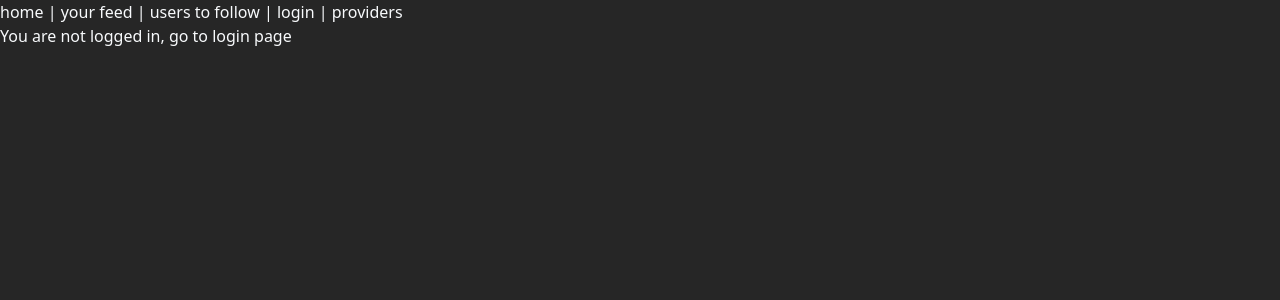
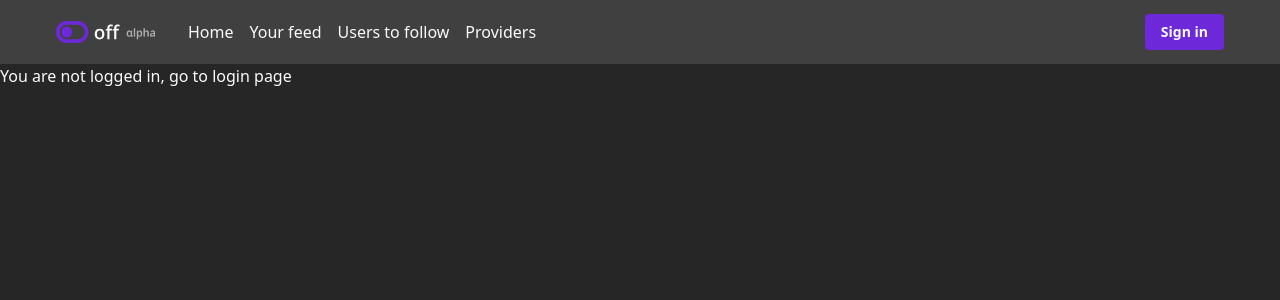
Before and after one commit to b1n01/off, a Next.js app in the folder web/: page /feed in a window 1280 px wide. Shown: the top 300 px of the page. Built offline with nearby package versions, Linux system fonts and the light colour scheme; no server answers.

Commit message:
Update Header

```diff
--- a/web/src/app/(board)/Header.tsx
+++ /dev/null
@@ -1,18 +0,0 @@
-"use client";
-import Link from "next/link";
-
-export default function Header() {
-  return (
-    <nav>
-      <Link href="/">home</Link>
-      {" | "}
-      <Link href="/feed">your feed</Link>
-      {" | "}
-      <Link href="/users-to-follow">users to follow</Link>
-      {" | "}
-      <Link href="/login">login</Link>
-      {" | "}
-      <Link href="/provider">providers</Link>
-    </nav>
-  );
-}
--- a/web/src/app/(board)/layout.tsx
+++ b/web/src/app/(board)/layout.tsx
@@ -1,5 +1,5 @@
 import { ReactNode } from "react";
-import Header from "@/app/(board)/Header";
+import { Header } from "@/components/Header";
 
 export default function Layout({ children }: { children: ReactNode }) {
   return (
--- a/web/src/app/page.tsx
+++ b/web/src/app/page.tsx
@@ -1,7 +1,7 @@
-import Link from "next/link";
 import { getData, getToken } from "@/lib/server/session";
 import { withRepo } from "@/lib/server/repo";
-import Header from "@/app/(board)/Header";
+import { Header } from "@/components/Header";
+import { Button } from "@/components/Button";
 
 export default async function Home() {
   const repo = withRepo();
@@ -30,12 +30,10 @@ export default async function Home() {
     );
   } catch {
     return (
-      <main>
-        <p>Off Landing Page Here</p>
-        <p>
-          Go <Link href="/login">HERE</Link> to sign-in
-        </p>
-      </main>
+      <>
+        Off Landing Page Here
+        <Button href="/login">Sign in</Button>
+      </>
     );
   }
 }
--- /dev/null
+++ b/web/src/components/Header.tsx
@@ -0,0 +1,20 @@
+import Link from "next/link";
+import { Button } from "@/components/Button";
+import { Logo } from "@/components/Logo";
+
+export function Header() {
+  return (
+    <nav className="h-16 bg-neutral-700">
+      <div className="max-w-[1200px] p-4 flex h-full mx-auto items-center">
+        <Logo width={100} />
+        <div className="m-8 flex space-x-4">
+          <Link href="/">Home</Link>
+          <Link href="/feed">Your feed</Link>
+          <Link href="/users-to-follow">Users to follow</Link>
+          <Link href="/provider">Providers</Link>
+        </div>
+        <Button className="ml-auto" href="/login">Sign in</Button>
+      </div>
+    </nav>
+  );
+}
```
